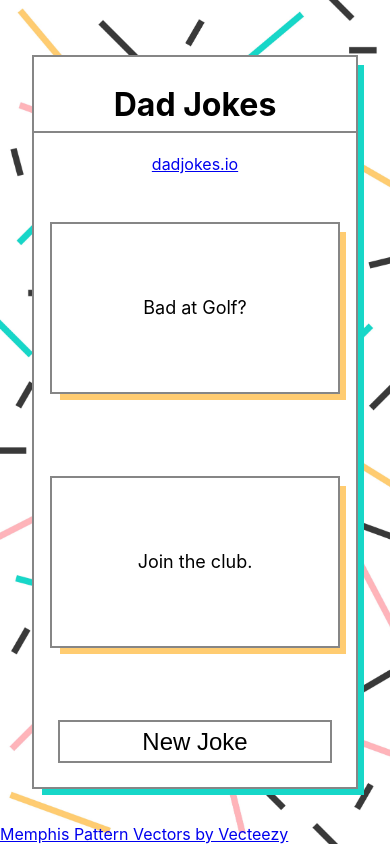
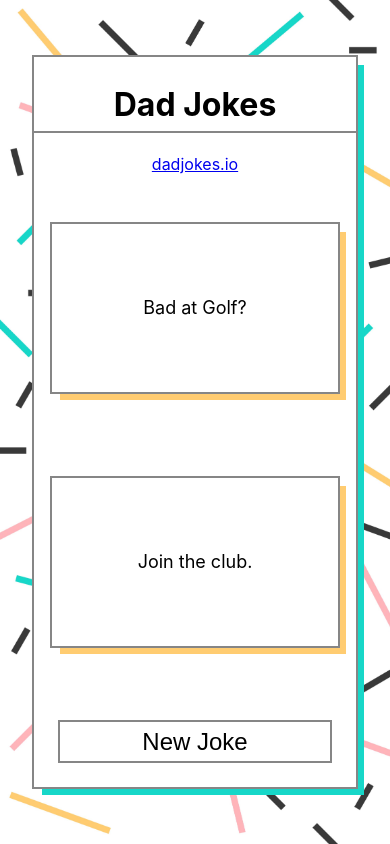
Before and after one commit to beemanbp03/dad-jokes, a React (Create React App) app: page / in a window 390 px wide. Built offline with nearby package versions, Linux system fonts and the light colour scheme.

Commit message:
removed the attribution <a> tag in index.js because it was overlapping the new joke button on mobile view

```diff
--- a/src/components/UI/Card.js
+++ b/src/components/UI/Card.js
@@ -8,8 +8,6 @@ import './Card.css';
 const Card = (props) => {
     const [isClicked, setIsClicked] = useState(false);
     const [joke, setJoke] = useState({id: 0, setup: "Bad at Golf?", punchline: "Join the club."});
-
-    console.log('isClicked: ' + isClicked);
 
     const classes = 'card ' + props.className;
 
@@ -27,7 +25,6 @@ const Card = (props) => {
         try {
             const response = await fetch(url, options);
             const result = await response.json();
-            console.log(result.body[0].setup);
             setJoke({id:result.body[0]._id, setup: result.body[0].setup, punchline: result.body[0].punchline})
         } catch (error) {
             console.error(error);
--- a/src/index.js
+++ b/src/index.js
@@ -2,12 +2,13 @@ import React, { Fragment } from 'react';
 import ReactDOM from 'react-dom/client';
 import './index.css';
 import App from './App';
+
+//<a href="https://www.vecteezy.com/free-vector/memphis-pattern" className="attribution">Memphis Pattern Vectors by Vecteezy</a>
 
 
 const root = ReactDOM.createRoot(document.getElementById('root'));
 root.render(
     <Fragment>
         <App />
-        <a href="https://www.vecteezy.com/free-vector/memphis-pattern" className="attribution">Memphis Pattern Vectors by Vecteezy</a>
     </Fragment>
 );
```
